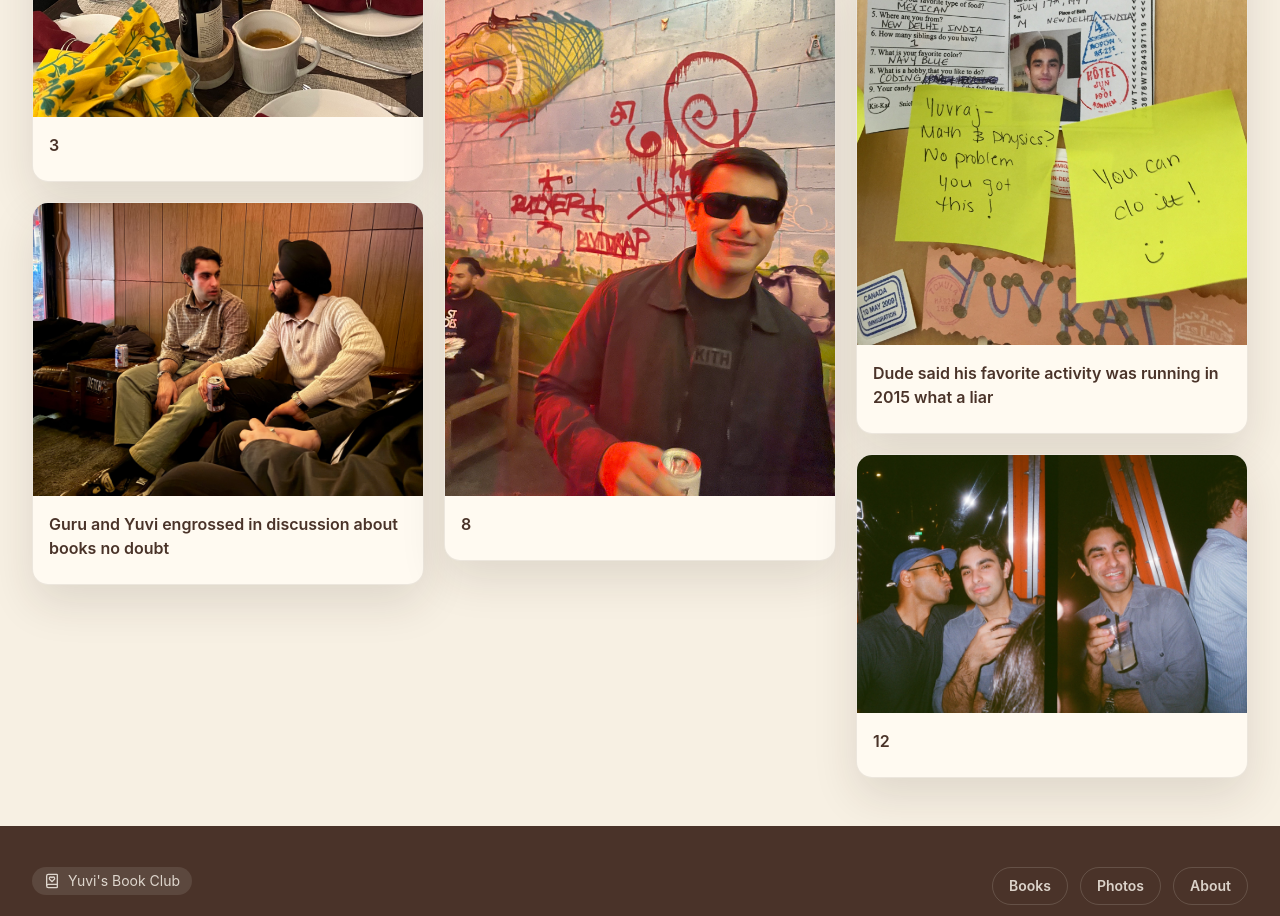
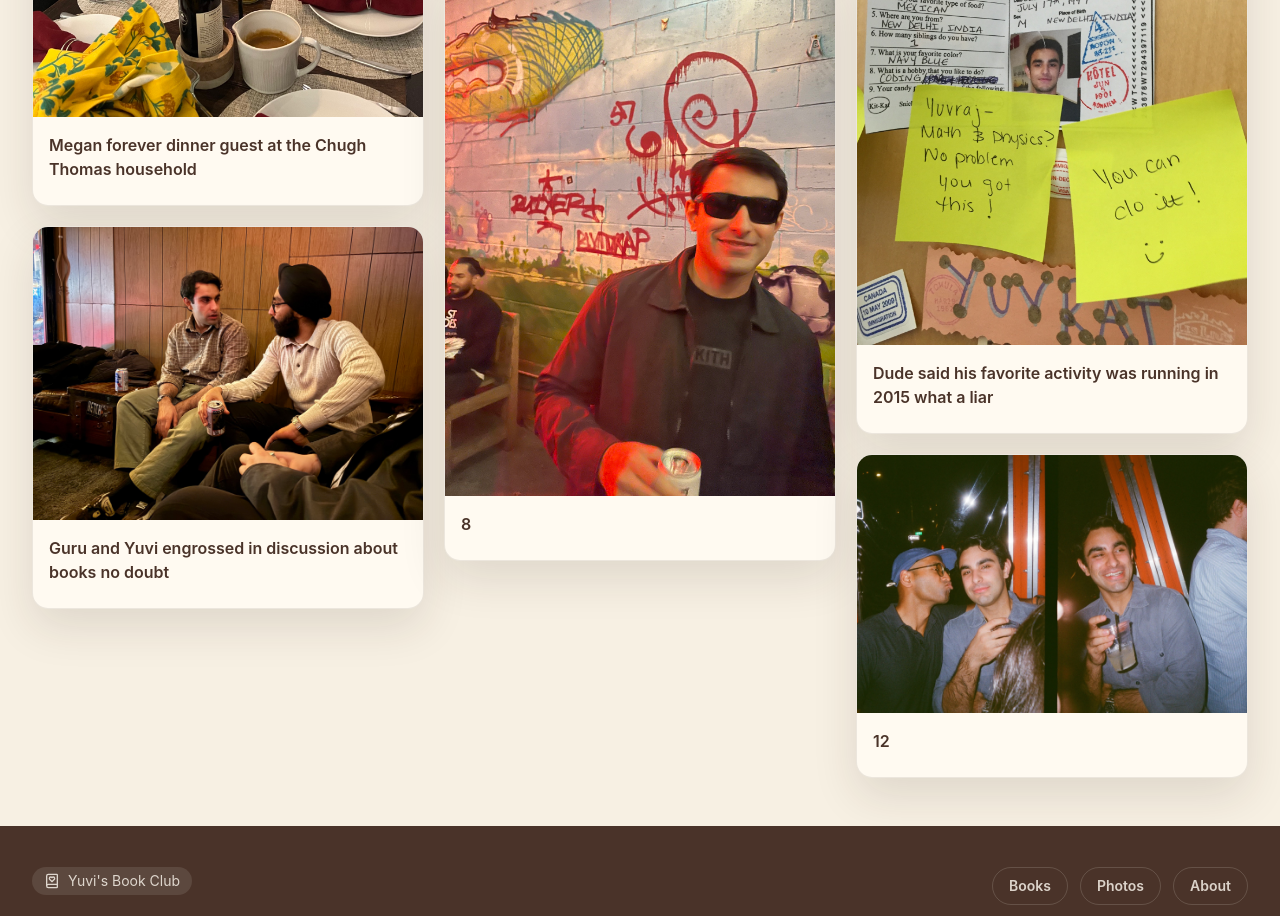
Before and after one commit to Shlok-Joseph-Paul/Yuvis-book-club, a React (Vite) app: page /photos in a window 1280 px wide. Shown: the part 3040-3956 px from the top of the page. Built offline with nearby package versions, Linux system fonts and the light colour scheme.

Commit message:
Update tomfoolery photo 3 caption

```diff
--- a/src/data/photos.ts
+++ b/src/data/photos.ts
@@ -56,7 +56,7 @@ const tomfooleryPhoto = (photoNumber: number, caption: string): Photo => {
 export const tomfooleryPhotos: Photo[] = [
   tomfooleryPhoto(2, 'The greatest night of our lives.'),
   tomfooleryPhoto(1, 'Ah to be the bros drinking in New York together'),
-  tomfooleryPhoto(3, '3'),
+  tomfooleryPhoto(3, 'Megan forever dinner guest at the Chugh Thomas household'),
   tomfooleryPhoto(4, 'Guru and Yuvi engrossed in discussion about books no doubt'),
   tomfooleryPhoto(5, 'Freedom!'),
   tomfooleryPhoto(6, 'The boys read fantasy and Shlok dreams he has hair again'),
```
